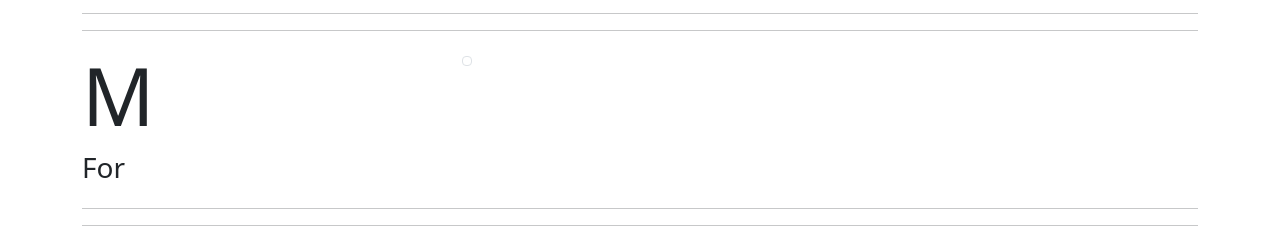
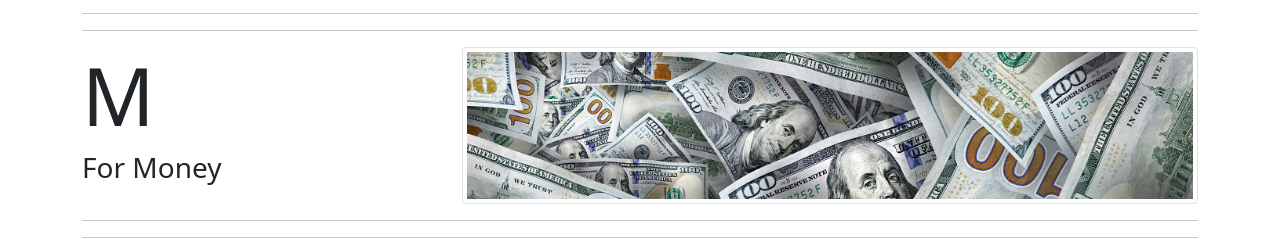
Before and after one commit to JonathanSteep/ABC-kids, a plain HTML site: page index.html in a window 1280 px wide. Shown: the part 3428-3667 px from the top of the page. Drawn offline with nearby package versions, Linux system fonts and the light colour scheme.

Commit message:
Adding letter M

```diff
--- a/index.html
+++ b/index.html
@@ -201,10 +201,10 @@
         <div class="row">
             <div class="col-4">
                 <h1 class="display-1">M</h1>
-                <h3>For </h3>
+                <h3>For Money</h3>
             </div>
             <div class="col-8">
-                <img src="" class="img-thumbnail">
+                <img src="Pictures/M - Money.jpg" class="img-thumbnail">
             </div>
         </div>
         <hr>
```
